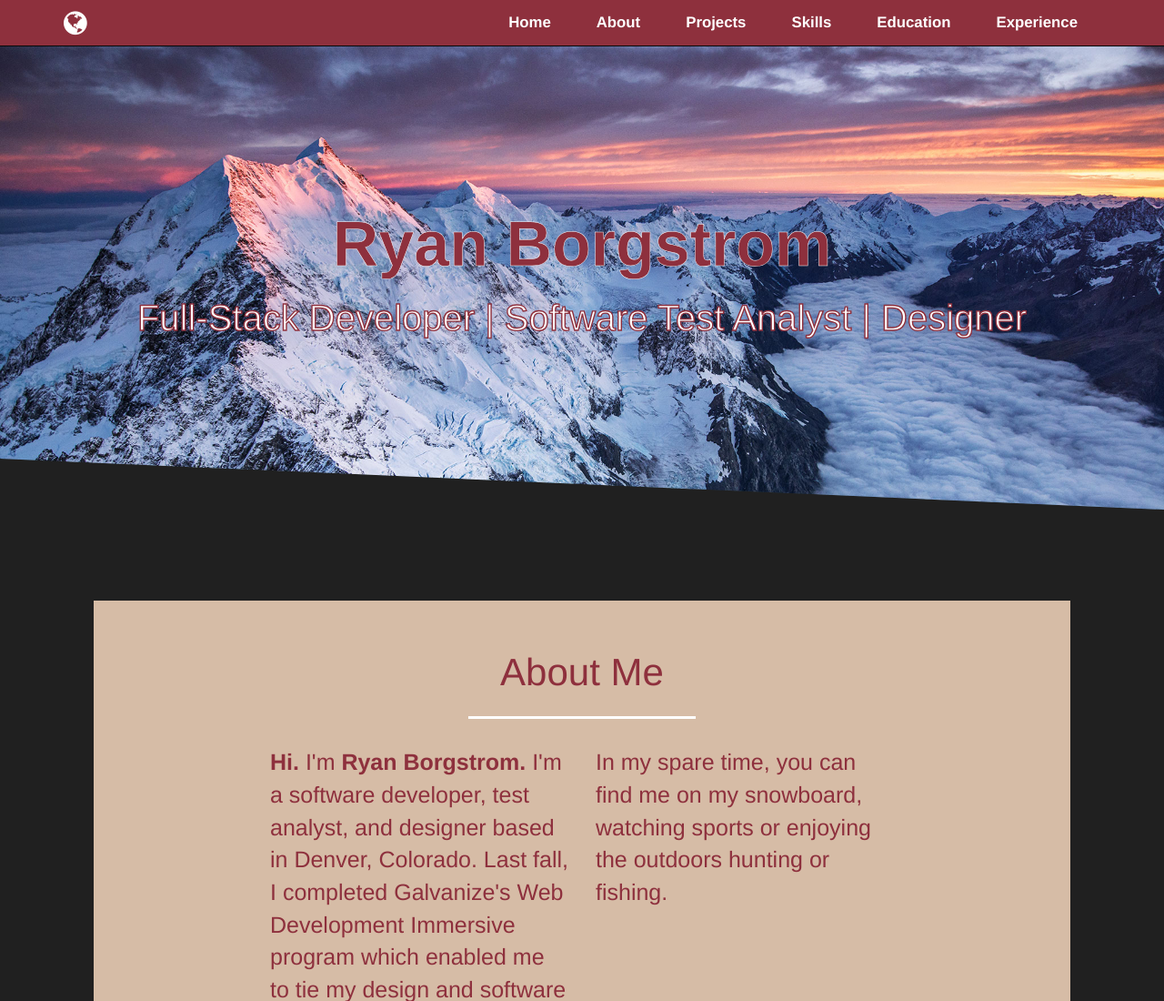
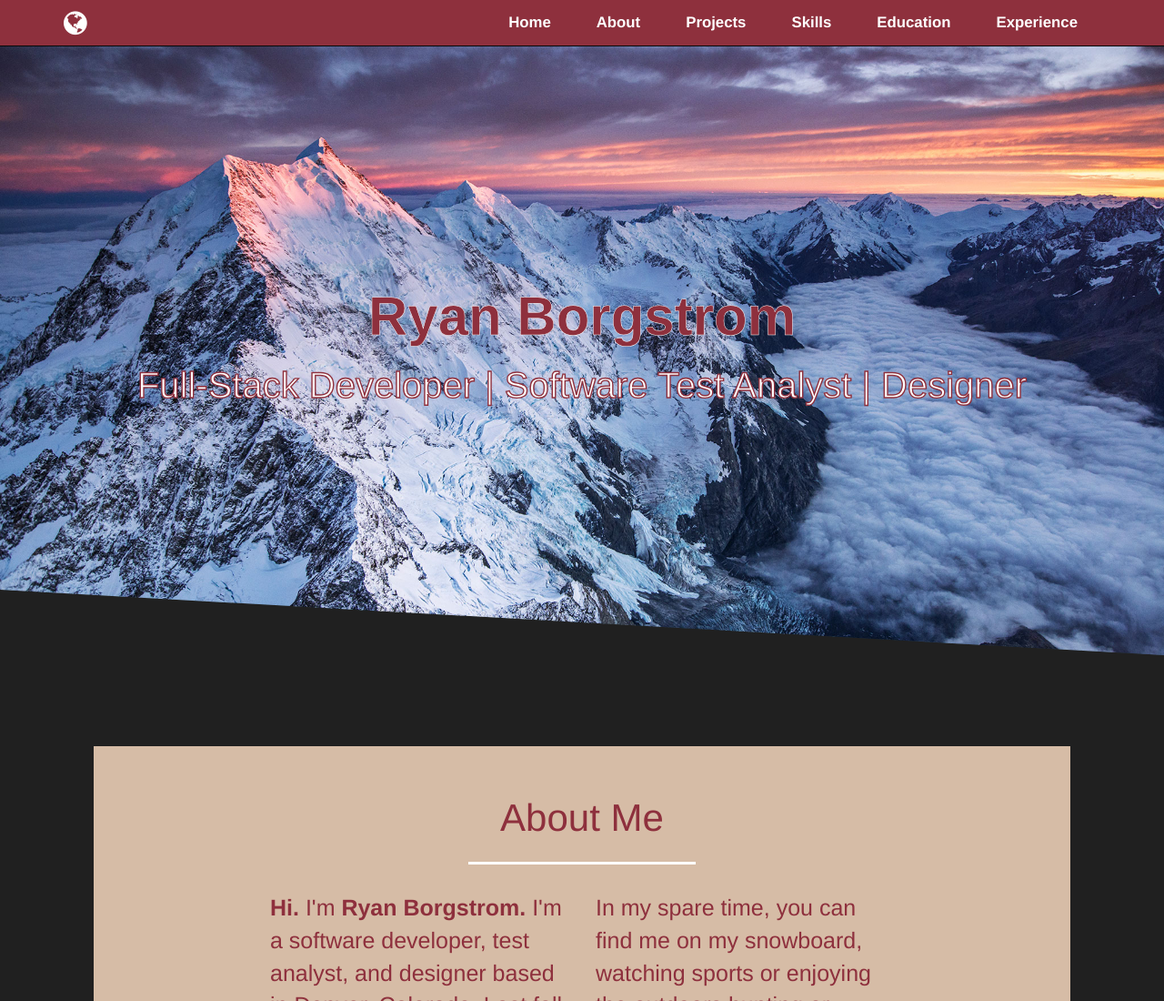
Before and after one commit to rkborgstrom/Developer-Portfolio, a website: page public/index.html in a window 1280 px wide. Shown: the top 1100 px of the page at 91% size. Drawn offline with nearby package versions, Linux system fonts and the light colour scheme.

Commit message:
'updates'

```diff
--- a/public/style.css
+++ b/public/style.css
@@ -20,7 +20,7 @@ header {
   background-size: cover;
   background-position: top 40%;
   width: 100%;
-  height: 70vh;
+  height: 90vh;
   -webkit-clip-path: polygon(0 0, 100% 0%, 100% 100%, 0 90%);
   z-index: 0;
 }
@@ -33,7 +33,7 @@ header .top-message {
 }
 
 header .top-message h1 {
-  font-size: 7rem;
+  font-size: 6rem;
   color: #8e303d;
   font-weight: 100;
   -webkit-text-stroke-width: 0.5px;
```
